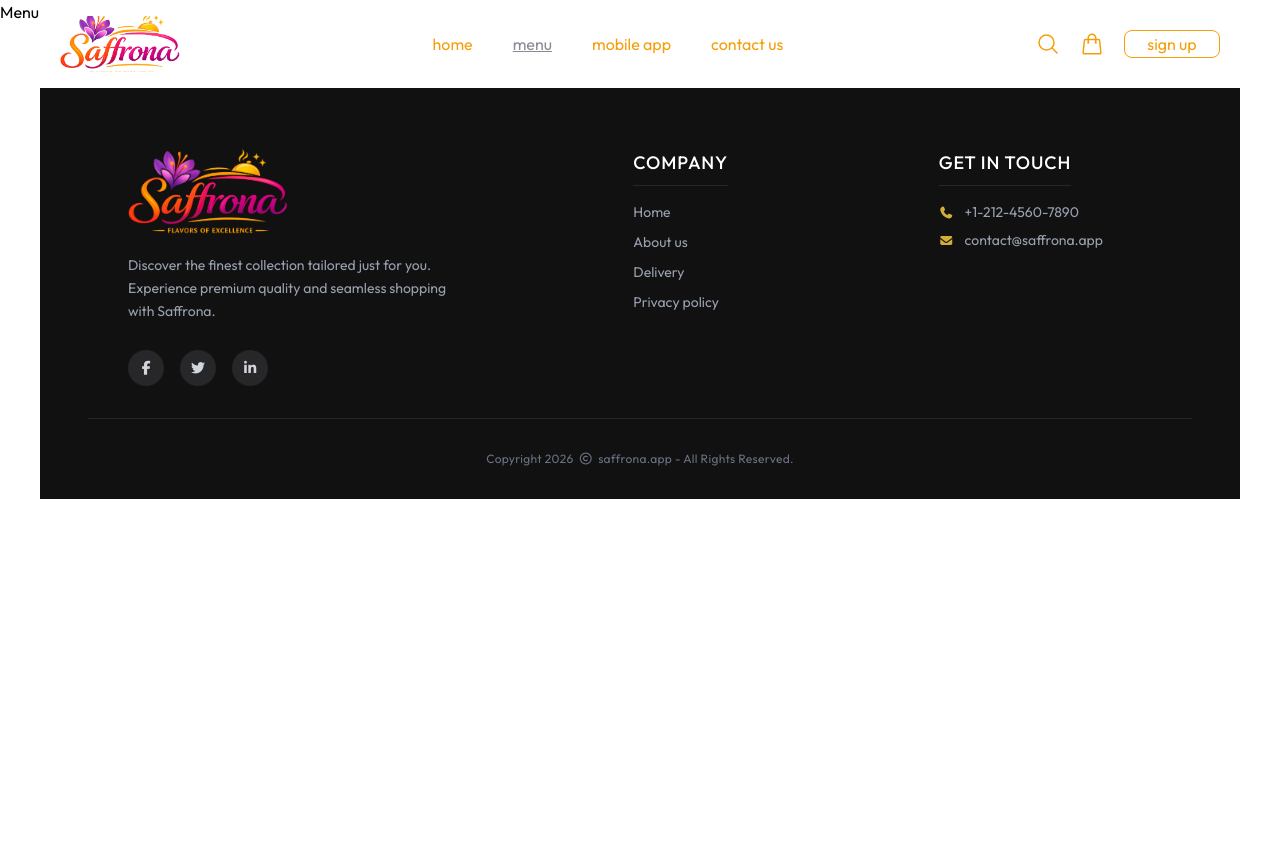
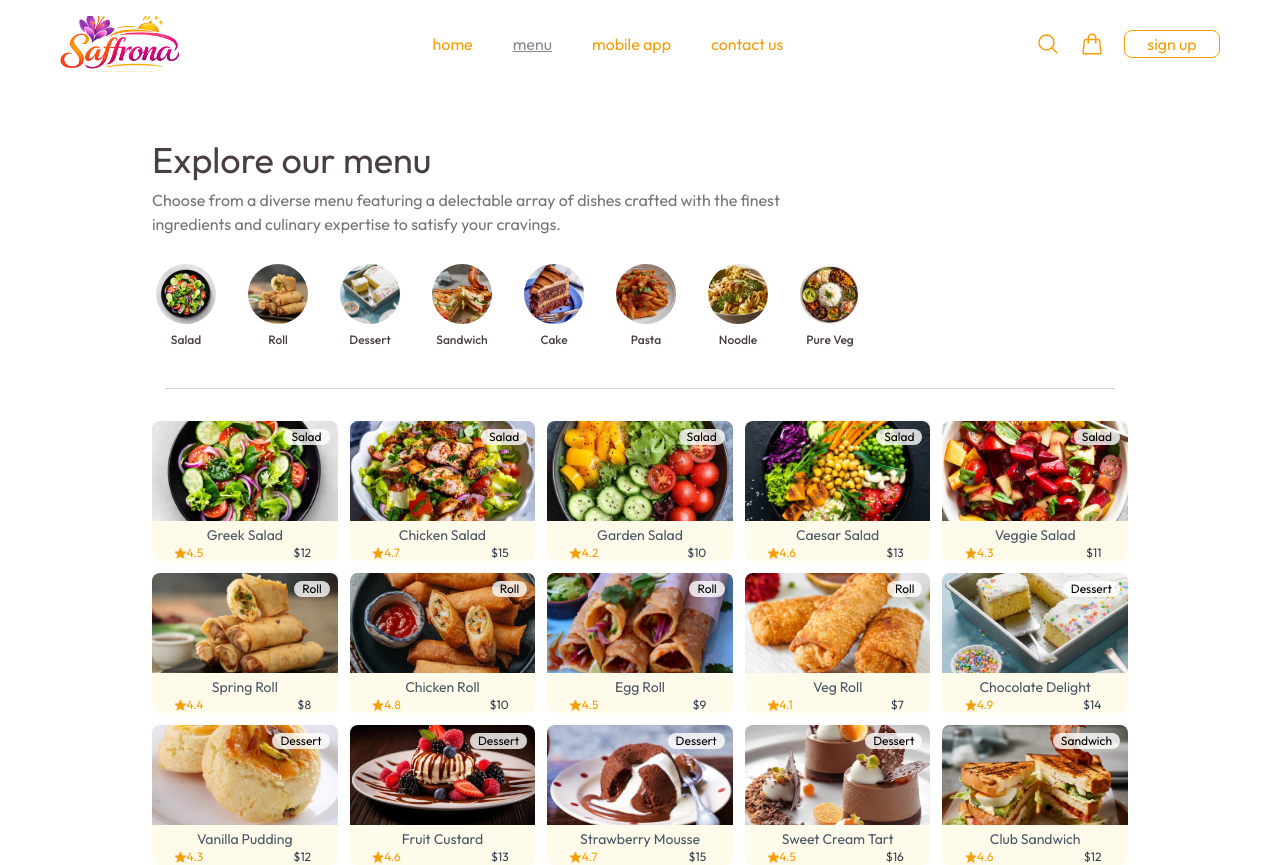
Before and after one commit to engr-sudiptto/Saffrona, a React (Vite) app: page /menu in a window 1280 px wide. Shown: the top 865 px of the page. Before the commit the page ends 800 px from the top, so only its background shows below. Built offline with nearby package versions, Linux system fonts and the light colour scheme.

Commit message:
feat: implement menu page UI with full functionality

```diff
--- a/src/pages/Menu.jsx
+++ b/src/pages/Menu.jsx
@@ -1,9 +1,81 @@
-import React from 'react'
+import React, { useState } from 'react';
+import { assets, foodMenuDetails, menuList } from '../assets/assets';
+import MenuFoodDetails from '../components/MenuFoodDetails';
 
 const Menu = () => {
+  const [category, setCategory] = useState('All');
+
   return (
-    <div>Menu</div>
-  )
-}
+    <div className="w-full max-w-250 m-auto mt-15 sm:mt-20 md:mt-30">
+      {/* ====== explore menu header =========  */}
+      <div className="px-3 py-5">
+        <h2 className="text-3xl text-[#4a3f3f] sm:text-4xl">
+          Explore our menu
+        </h2>
+        <p className="text-sm text-[#757575] mt-2 sm:w-2/3 xl:text-base">
+          Choose from a diverse menu featuring a delectable array of dishes
+          crafted with the finest ingredients and culinary expertise to satisfy
+          your cravings.
+        </p>
+      </div>
 
-export default Menu
+      {/* ========== menu list section ============  */}
+      <div className="flex gap-8 overflow-x-auto no-scrollbar py-2 px-4">
+        {menuList.map((item, index) => (
+          <div
+            onClick={() =>
+              setCategory(perv =>
+                perv === item.menuName ? 'All' : item.menuName,
+              )
+            }
+            key={index}
+            className="flex flex-col items-center shrink-0 cursor-pointer"
+          >
+            <img
+              className={`w-15 h-15 rounded-full object-cover ${category === item.menuName ? 'border-3 border-[#F59E0B]' : ''}`}
+              src={item.menuImage}
+              alt="menu image"
+            />
+            <p className="mt-2 text-xs text-[#4a3f3f] font-medium">
+              {item.menuName}
+            </p>
+          </div>
+        ))}
+      </div>
+      <div className="w-[95%] m-auto mt-8 mb-5 bg-[#acacac80] h-px"></div>
+
+      {/* ====== food items =======  */}
+      <div className="grid grid-cols-3 md:grid-cols-4 lg:grid-cols-5 gap-3 p-3 items-center justify-center">
+        {foodMenuDetails.map((item, index) => {
+          if (category === 'All' || category === item.category) {
+            return (
+              <div
+                onClick={() => setSelectedFood(item)}
+                key={index}
+                className="flex flex-col items-center w-full h-35 relative bg-amber-50 pb-2 rounded-lg overflow-hidden cursor-pointer hover:-translate-y-1 duration-200"
+              >
+                <img className="w-full h-25 object-cover" src={item.image} />
+                <p className="absolute top-2 right-2 bg-white/80 text-xs px-2 rounded-lg">
+                  {item.category}
+                </p>
+                <h3 className="text-gray-600 text-sm px-1 pt-1">{item.name}</h3>
+                <div className="flex w-[80%] m-auto justify-between pl-1 pr-2">
+                  <div className="flex items-center">
+                    <img className="w-3 h-3 object-cover" src={assets.star} />
+                    <span className="text-xs text-[#F59E0B]">
+                      {item.rating}
+                    </span>
+                  </div>
+                  <p className="text-xs text-gray-700">${item.price}</p>
+                </div>
+              </div>
+            );
+          }
+          return null;
+        })}
+      </div>
+    </div>
+  );
+};
+
+export default Menu;
```
